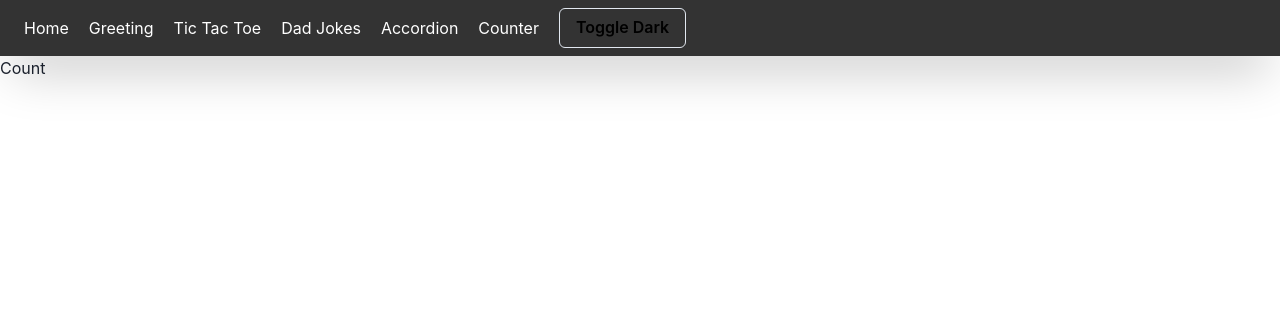
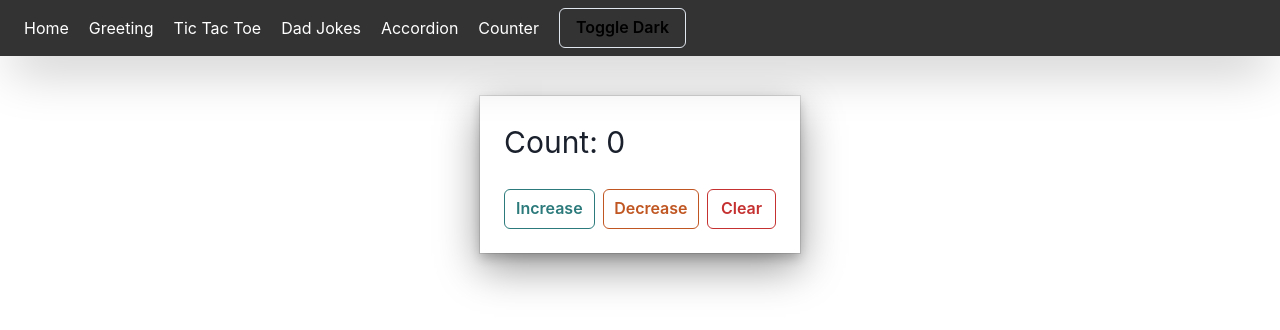
Before and after one commit to Ryan-Solomon/chakra-react, a React (Create React App) app: page /counter in a window 1280 px wide. Shown: the top 330 px of the page. Built offline with nearby package versions, Linux system fonts and the light colour scheme.

Commit message:
add style to counter

```diff
--- a/src/components/Counter.tsx
+++ b/src/components/Counter.tsx
@@ -1,4 +1,4 @@
-import { Text } from '@chakra-ui/react';
+import { Box, Button, HStack, Text } from '@chakra-ui/react';
 import React, { useReducer } from 'react';
 
 type TCountState = {
@@ -38,5 +38,40 @@ const initialState: TCountState = {
 export const Counter = () => {
   const [state, dispatch] = useReducer(countReducer, initialState);
 
-  return <Text>Count</Text>;
+  function increase(step: number) {
+    dispatch({ type: 'INCREASE', payload: step });
+  }
+  function decrease(step: number) {
+    dispatch({ type: 'DECREASE', payload: step });
+  }
+  function clear() {
+    dispatch({ type: 'CLEAR' });
+  }
+
+  return (
+    <Box boxShadow='dark-lg' maxW={80} p={6} mx='auto' mt={10}>
+      <Text mb={6} fontSize={30} as='h1'>
+        Count: {state.count}
+      </Text>
+      <HStack>
+        <Button
+          onClick={() => increase(1)}
+          variant='outline'
+          colorScheme='teal'
+        >
+          Increase
+        </Button>
+        <Button
+          onClick={() => decrease(1)}
+          variant='outline'
+          colorScheme='orange'
+        >
+          Decrease
+        </Button>
+        <Button variant='outline' onClick={() => clear()} colorScheme='red'>
+          Clear
+        </Button>
+      </HStack>
+    </Box>
+  );
 };
```
